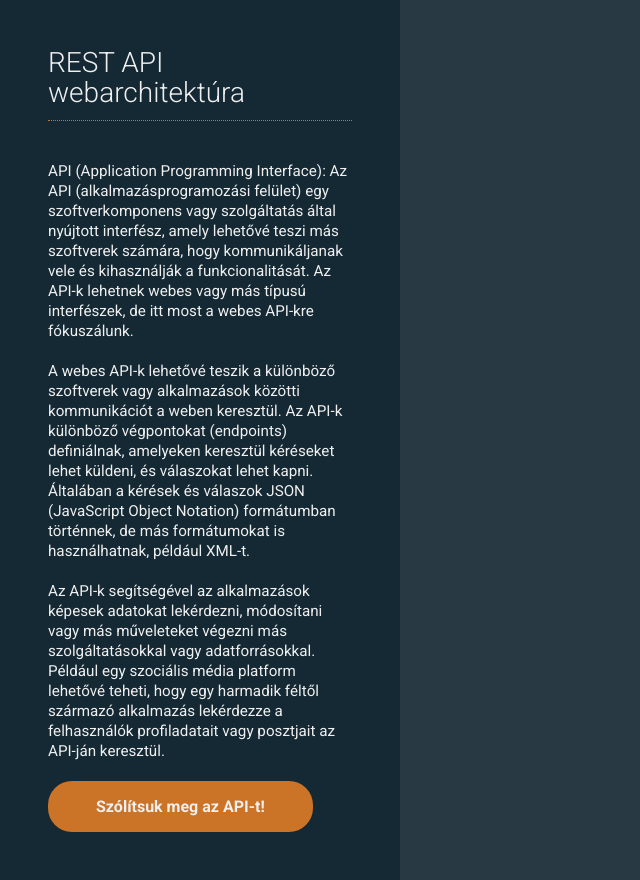
After one commit to bencestab/mySpace, a PHP site: page /architecture_examples/api/index.html in a window 1280 px wide. The commit adds this page. Shown: the whole page, without its empty margins (0-640 px from the left). Run offline with PHP 8.4, Linux system fonts and the light colour scheme.

Commit message:
template and api examples #3

```diff
--- /dev/null
+++ b/project/architecture_examples/api/index.html
@@ -0,0 +1,29 @@
+<!DOCTYPE html>
+<html lang="en">
+<head>
+    <meta charset="UTF-8">
+    <meta name="viewport" content="width=device-width, initial-scale=1.0">
+    <title>Document</title>
+    <link rel="stylesheet" href="../style.css">
+</head>
+<body>
+
+    <aside>
+        <h1>REST API webarchitektúra</h1>
+        API (Application Programming Interface):
+        Az API (alkalmazásprogramozási felület) egy szoftverkomponens vagy szolgáltatás által nyújtott interfész, amely lehetővé teszi más szoftverek számára, hogy kommunikáljanak vele és kihasználják a funkcionalitását. Az API-k lehetnek webes vagy más típusú interfészek, de itt most a webes API-kre fókuszálunk.
+        <br /><br />
+        A webes API-k lehetővé teszik a különböző szoftverek vagy alkalmazások közötti kommunikációt a weben keresztül. Az API-k különböző végpontokat (endpoints) definiálnak, amelyeken keresztül kéréseket lehet küldeni, és válaszokat lehet kapni. Általában a kérések és válaszok JSON (JavaScript Object Notation) formátumban történnek, de más formátumokat is használhatnak, például XML-t.
+        <br /><br />
+        Az API-k segítségével az alkalmazások képesek adatokat lekérdezni, módosítani vagy más műveleteket végezni más szolgáltatásokkal vagy adatforrásokkal. Például egy szociális média platform lehetővé teheti, hogy egy harmadik féltől származó alkalmazás lekérdezze a felhasználók profiladatait vagy posztjait az API-ján keresztül.
+        <br /><br />
+        <button>Szólítsuk meg az API-t!</button><button class="hide">Jelenítsük meg a tartalmat!</button>
+    </aside>
+
+
+    <section>
+    </section>
+
+    <script src="./main.js"></script>
+</body>
+</html>
--- /dev/null
+++ b/project/architecture_examples/api/main.js
@@ -0,0 +1,38 @@
+'use strict';
+
+const   apiURL      =   'http://localhost:8080/architecture_examples/api/api.php';
+const   container   =   document.querySelector('section');
+const   buttons     =   document.querySelectorAll('button');
+let     content     =   '';
+
+// API hívást végző függvény
+const getContent = () => {
+    fetch(apiURL)
+        .then(response => response.json())
+        .then(data => {
+            data.forEach( item => {
+                content += `
+                            <article>
+                                <h2>${item.cont_title}</h2>
+                                <h4>szerző: ${item.user_realname}</h4>
+                                ${item.cont_content}
+                                <div style="background-image: url('${item.cont_img}')">
+                                    <h2>${item.cont_title}</h2>
+                                </div>
+                            </article>
+                `;
+            });
+            container.innerHTML = `<h1>Kaptam az API-tól ${data.length} darab cikket.</h1>`;
+            buttons[0].classList.add('hide');
+            buttons[1].classList.remove('hide');
+        });
+}
+
+// Tartalom megjelenítő függvény
+const showContent = () => {
+    container.innerHTML = content;
+    buttons[1].classList.add('hide');
+}
+
+buttons[0].addEventListener('click', getContent);
+buttons[1].addEventListener('click', showContent);
--- a/project/architecture_examples/style.css
+++ b/project/architecture_examples/style.css
@@ -16,6 +16,7 @@
 * {
     padding: 0;
     margin: 0;
+    border: none;
     box-sizing: border-box;
     font-family: 'Roboto', sans-serif;
     transition: all .3s ease-in-out;
@@ -55,6 +56,12 @@ section {
     background-color: var(--remarkable-mid);
 }
 
+section h1 {
+    color: var(--remarkable-white);
+    font-size: 1.1rem;
+    font-weight: 400;
+}
+
 section article {
     padding: 1.5rem 2.5rem;
     background-color: var(--remarkable-dark);
@@ -82,20 +89,48 @@ section article h4 {
 
 section article div {
     position: absolute;
-    top: 50%;
+    top: 0;
     left: 0;
     width: 100%;
-    height: 50%;
-    opacity: 1;
-    background-color: var(--remarkable-orange);
+    height: 100%;
+    opacity: 0;
+    background-color: var(--remarkable-dark);
     background-position: center;
     background-repeat: no-repeat;
     background-size: cover;
     cursor: pointer;
-    border-top: 10px solid var(--remarkable-dark)
+    filter: grayscale(100%);
 }
 
 section article:hover div {
-    top: 100%;
-    opacity: 0;
+    opacity: 1;
+    filter: grayscale(0%);
+
 }
+
+section article div h2 {
+    padding: 1.5rem 2.5rem;
+    color: var(--remarkable-white);
+    background-color: var(--remarkable-orange);
+    font-size: 1.5rem;
+    line-height: 1.6rem;
+    font-weight: 500;
+}
+
+button {
+    background-color: var(--remarkable-orange);
+    color: var(--remarkable-white);
+    padding: 1rem 3rem;
+    font-size: 1rem;
+    font-weight: 600;
+    border-radius: 1.5rem;
+    cursor: pointer;
+}
+
+button:hover {
+    background-color: var(--remarkable-orange_1);
+}
+
+.hide {
+    display: none;
+}
--- a/project/architecture_examples/template/index.php
+++ b/project/architecture_examples/template/index.php
@@ -50,7 +50,9 @@
                         <h2>$record[cont_title]</h2>
                         <h4>szerző: $record[user_realname]</h4>
                         $record[cont_content]
-                        <div style='background-image: url($record[cont_img])'></div>
+                        <div style='background-image: url($record[cont_img])'>
+                            <h2>$record[cont_title]</h2>
+                        </div>
                     </article>";
         }
 
```
Also changed, not shown: index.html (deleted, +0 -25 lines), project/architecture_examples/api/api.php (+6 -1 lines).
